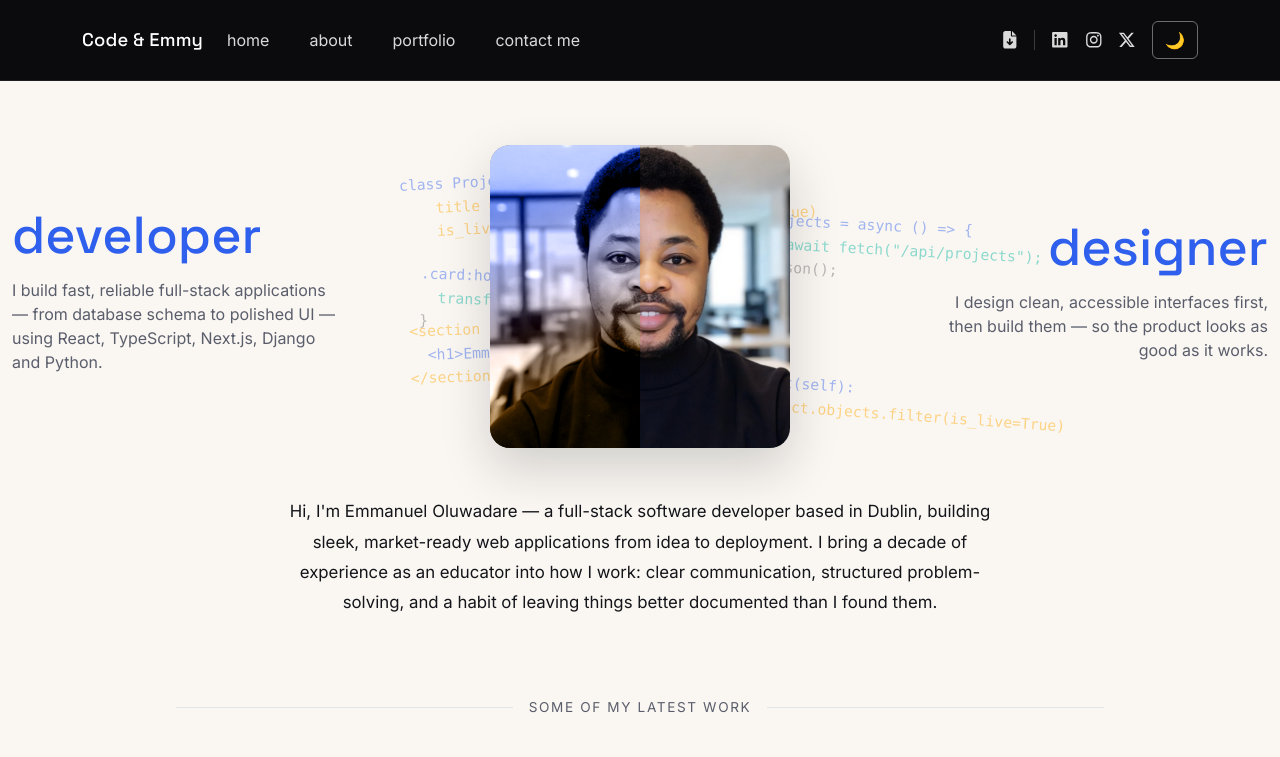
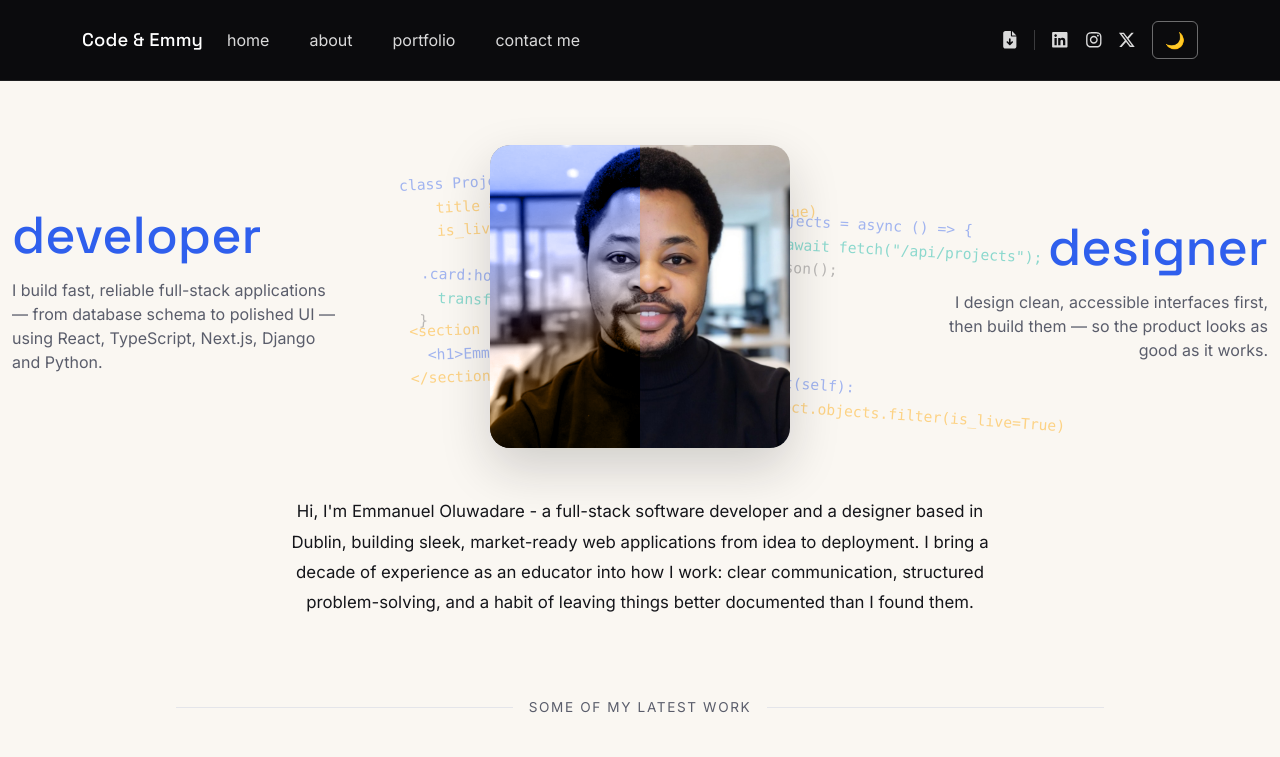
Before and after one commit to Emmy-Dare274/code-and-emmy, a Next.js app: page / in a window 1280 px wide. Shown: the top 757 px of the page. Built offline with nearby package versions, Linux system fonts and the light colour scheme.

Commit message:
Fix: modified text in the Hero section of the homepage

```diff
--- a/src/components/Hero.tsx
+++ b/src/components/Hero.tsx
@@ -272,7 +272,7 @@ export default function Hero() {
             animate={{ opacity: 1, y: 0 }}
             transition={{ duration: 0.6, delay: 0.2 }}
           >
-            Hi, I&apos;m Emmanuel Oluwadare — a full-stack software developer
+            Hi, I&apos;m Emmanuel Oluwadare - a full-stack software developer and a designer
             based in Dublin, building sleek, market-ready web applications
             from idea to deployment. I bring a decade of experience as an
             educator into how I work: clear communication, structured
```
